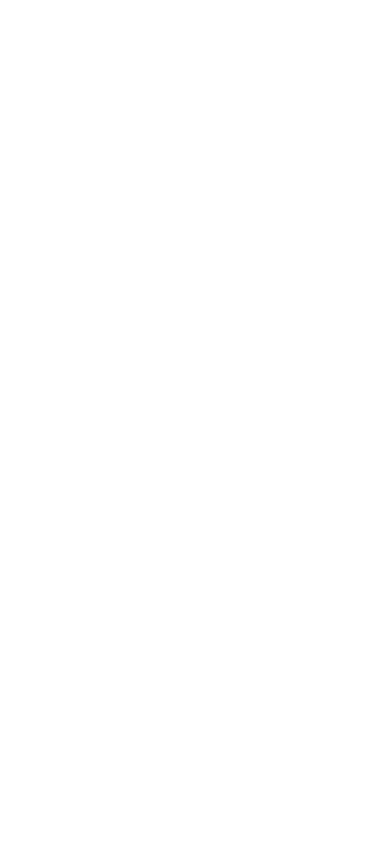
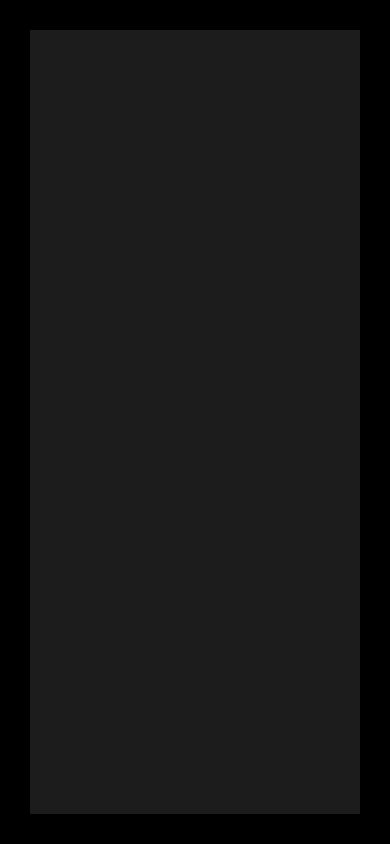
Before and after one commit to marcio-andree/frontend-design, a plain HTML site: page index.html in a window 390 px wide. Drawn offline with Linux system fonts and the light colour scheme.

Commit message:
Adicionando  css , e media queries

```diff
--- a/css/main.css
+++ b/css/main.css
@@ -0,0 +1,44 @@
+*{
+    margin: 0;
+    padding: 0;
+    box-sizing: border-box;
+}
+@media screen and (min-width: 320px){
+.jl-page-wrapper{
+    width: 100%;
+    height: 100vh;
+    display: block;
+    background-color: #1c1c1c;
+    border: 30px solid #000;
+}
+
+}
+
+
+@media screen and (min-width: 576px){
+
+}
+
+
+@media screen and (min-width: 768px){
+
+}
+
+
+@media screen and (min-width: 320px){
+
+}
+
+
+@media screen and (min-width: 992px){
+
+}
+@media screen and (min-width: 1200px){
+
+}
+@media screen and (min-width: 1364x){
+
+}
+@media screen and (min-width: 1600px){
+
+}
--- a/index.html
+++ b/index.html
@@ -4,9 +4,13 @@
     <meta charset="UTF-8">
     <meta http-equiv="X-UA-Compatible" content="IE=edge">
     <meta name="viewport" content="width=device-width, initial-scale=1.0">
-    <title>João Lemon-UI Design</title>
+    <link rel="stylesheet" type="text/css" href="css/main.css">
+    <title>João Lemon - UI/UAI Designer</title>
 </head>
 <body>
+    <div class="jl-page-wrapper">
+
+    </div>
 
 </body>
 </html>
```
